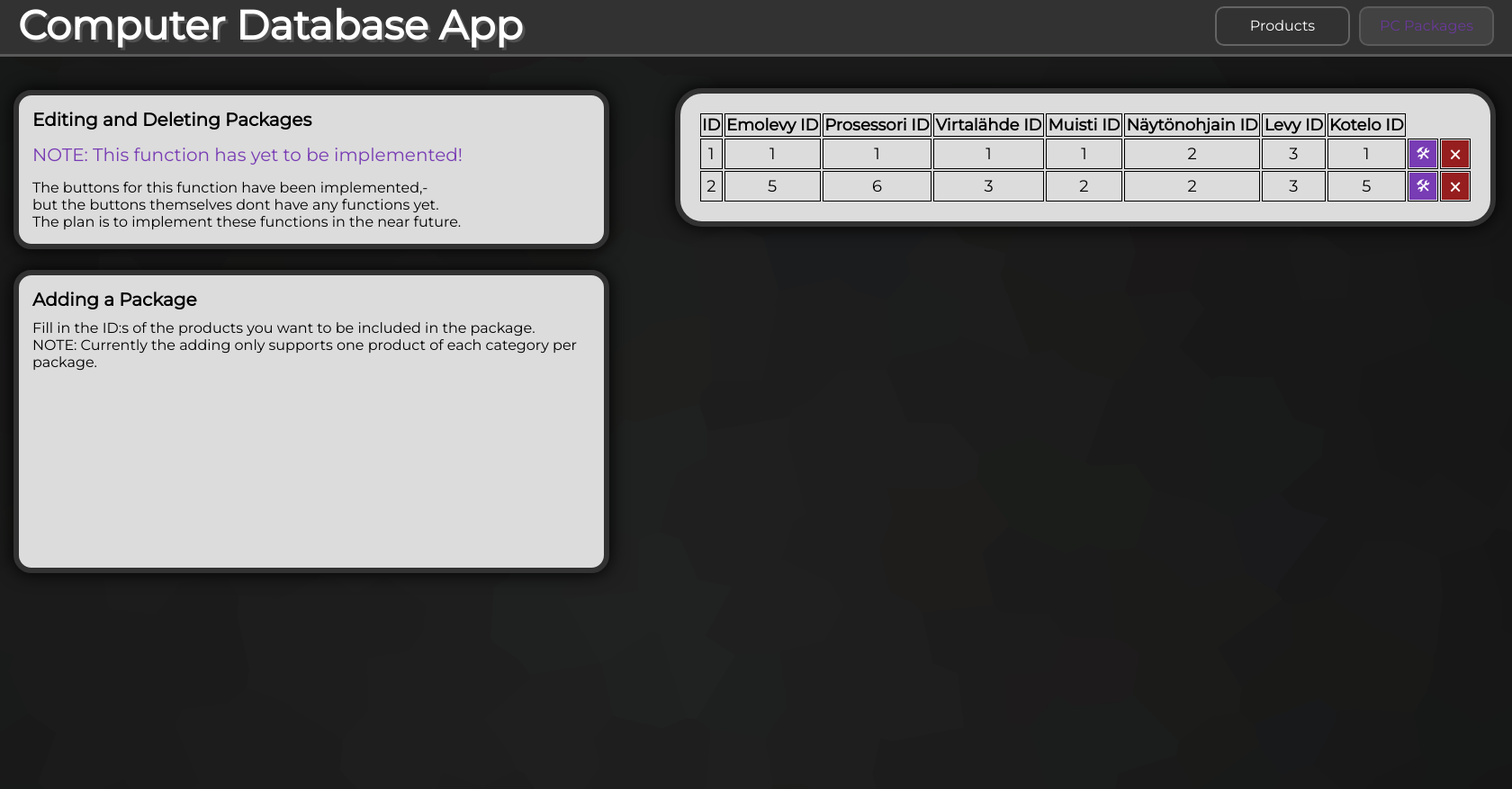
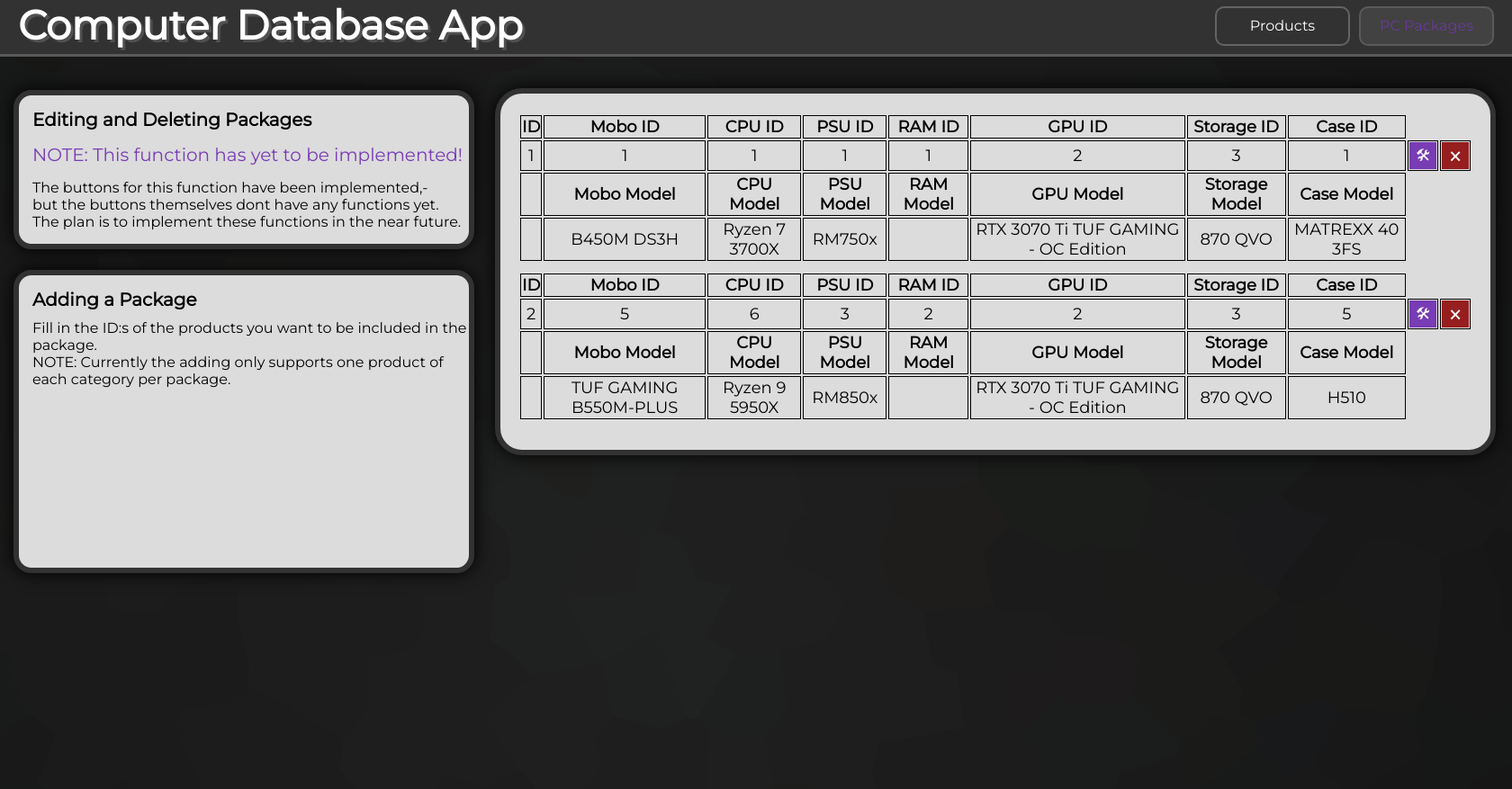
Before and after one commit to Topias-L/Tietokone_Paketti, a PHP site: page /PC_db/pcPack.php in a window 1680 px wide. Shown: the top 877 px of the page at 90% size. Run offline with PHP 8.4, Linux system fonts and the light colour scheme; data comes from the database, SQL or seed files in the repository; data that the repository does not hold is empty.

Commit message:
Updated Site + Added Functions to Package side

```diff
--- a/NettisivuVersio/PC_db/css/stylesPack.css
+++ b/NettisivuVersio/PC_db/css/stylesPack.css
@@ -85,9 +85,9 @@ body{
 #tableBG {
 	position: absolute;
 	margin-top: 35px;
-	width: 900px;
+	width: 1100px;
 	height: auto;
-	left: 750px;
+	left: 550px;
 
 	max-height: 750px;
 	overflow-x: hidden;
@@ -105,7 +105,7 @@ body{
 .paketitTable {
 	padding: 20px;
 	top: 81px;
-	width: 900px;
+	width: 1100px;
 	border: none !important;
 }
 
@@ -124,6 +124,10 @@ table, th, tr, td{
 	padding-left: 4px;
 }
 
+tr.spacer {
+	height: 10px;
+}
+
 form{
 	position: relative;
 	margin-left: 15px;
@@ -136,7 +140,7 @@ form{
 	position: absolute;
 	top: 100px;
 	left: 15px;
-	width: 650px;
+	width: 500px;
 	height: 165px;
 
 	background-color: rgba(220,220,220,1);
@@ -275,7 +279,7 @@ form{
 	position: absolute;
 	top: 300px;
 	left: 15px;
-	width: 650px;
+	width: 500px;
 	height: 325px;
 
 	background-color: rgba(220,220,220,1);
--- a/NettisivuVersio/PC_db/pcComps.php
+++ b/NettisivuVersio/PC_db/pcComps.php
@@ -700,7 +700,7 @@ $conn->close();
 			<br>After that, press the "Search" button, and the table on the right will update.
 			<br>
 			<br>Note: The table does become scrollable after it reaches a certain height.</div>
-			<form name="searchForm" method="GET" action="index.php">
+			<form name="searchForm" method="GET" action="pcComps.php">
 				<select id="tuotteet" name="search">
 				<option value="emolevyt">Motherboards</option>
 				<option value="prosessorit">CPU:s</option>
--- a/NettisivuVersio/PC_db/pcPack.php
+++ b/NettisivuVersio/PC_db/pcPack.php
@@ -30,19 +30,6 @@ if ($result->num_rows > 0) {
 	$buffer .= '<table class="paketitTable">';
 	$buffer .= "<tr>";
 
-// Building the top of the table
-
-	$buffer .= '<td class="ctr"><b>ID</b></td>
-		<td class="ctr"><b>Emolevy ID</b></td>
-		<td class="ctr"><b>Prosessori ID</b></td>
-		<td class="ctr"><b>Virtalähde ID</b></td>
-		<td class="ctr"><b>Muisti ID</b></td>
-		<td class="ctr"><b>Näytönohjain ID</b></td>
-		<td class="ctr"><b>Levy ID</b></td>
-		<td class="ctr"><b>Kotelo ID</b></td>';
-
-	$buffer .= "</tr>";
-
 // Getting the package information
 
 	while($row = $result->fetch_assoc()) {
@@ -50,6 +37,19 @@ if ($result->num_rows > 0) {
 		$buffer .= '<tr id="row'. $counter .'">';
 
 // Gathering package information
+
+		// Building the top of the table
+
+		$buffer .= '<td class="ctr"><b>ID</b></td>
+			<td class="ctr"><b>Mobo ID</b></td>
+			<td class="ctr"><b>CPU ID</b></td>
+			<td class="ctr"><b>PSU ID</b></td>
+			<td class="ctr"><b>RAM ID</b></td>
+			<td class="ctr"><b>GPU ID</b></td>
+			<td class="ctr"><b>Storage ID</b></td>
+			<td class="ctr"><b>Case ID</b></td>';
+
+		$buffer .= "</tr>";
 
 		$buffer .= '<td class="ctr" name="id">'. $row["id"].
 			'</td><td class="ctr">'. $row["mb_id"].
@@ -65,10 +65,55 @@ if ($result->num_rows > 0) {
 		$buffer .= '<td style="width:30px"><button type="button" class="editBTN '. $counter . '">🛠</button></td>';
 		$buffer .= '<td style="width:30px"><button type="button" onClick = "deleteConfirmation('. $counter .')" class="delBTN '. $counter . '">🗙</button></td>';
 		$buffer .= "</tr>";
+
+		$buffer .= '<td class="ctr"><b></b></td>
+			<td class="ctr"><b>Mobo Model</b></td>
+			<td class="ctr"><b>CPU Model</b></td>
+			<td class="ctr"><b>PSU Model</b></td>
+			<td class="ctr"><b>RAM Model</b></td>
+			<td class="ctr"><b>GPU Model</b></td>
+			<td class="ctr"><b>Storage Model</b></td>
+			<td class="ctr"><b>Case Model</b></td>';
+
+		$buffer .= "</tr>";
+
+		$mb_mdl = $conn->query("SELECT malli FROM emolevyt WHERE id = ".$row['mb_id']." ");
+		$mb_mdl = mysqli_fetch_array($mb_mdl)[0];
+
+		$cpu_mdl = $conn->query("SELECT malli FROM prosessorit WHERE id = ".$row['cpu_id']." ");
+		$cpu_mdl = mysqli_fetch_array($cpu_mdl)[0];
+
+		$pwr_mdl = $conn->query("SELECT malli FROM powerit WHERE id = ".$row['pwr_id']." ");
+		$pwr_mdl = mysqli_fetch_array($pwr_mdl)[0];
+
+		$ram_mdl = $conn->query("SELECT malli FROM muistit WHERE id = ".$row['ram_id']." ");
+		$ram_mdl = mysqli_fetch_array($ram_mdl)[0];
+
+		$gpu_mdl = $conn->query("SELECT malli FROM naytonohjaimet WHERE id = ".$row['gpu_id']." ");
+		$gpu_mdl = mysqli_fetch_array($gpu_mdl)[0];
+
+		$strg_mdl = $conn->query("SELECT malli FROM levyt WHERE id = ".$row['strg_id']." ");
+		$strg_mdl = mysqli_fetch_array($strg_mdl)[0];
+
+		$case_mdl = $conn->query("SELECT malli FROM kotelot WHERE id = ".$row['case_id']." ");
+		$case_mdl = mysqli_fetch_array($case_mdl)[0];
+
+		$buffer .= '<td>'.
+			'</td><td class="ctr">'. $mb_mdl.
+			'</td><td class="ctr">'. $cpu_mdl.
+			'</td><td class="ctr">'. $pwr_mdl.
+			'</td><td class="ctr">'. $ram_mdl.
+			'</td><td class="ctr">'. $gpu_mdl.
+			'</td><td class="ctr">'. $strg_mdl.
+			'</td><td class="ctr">'. $case_mdl;
+
+		$buffer .= "</tr>";
+
+		$buffer .= "<tr class='spacer'></tr>";
+
 		$counter++;
 	}
 
-	$buffer .= "</tr>";
 	$buffer .= "</table>";
 
 } else {
```
Also changed, not shown: NettisivuVersio/Esimerkki - 6.4.2022.png (deleted), NettisivuVersio/Esimerkkikuva - 12.5.2022.png (added).
